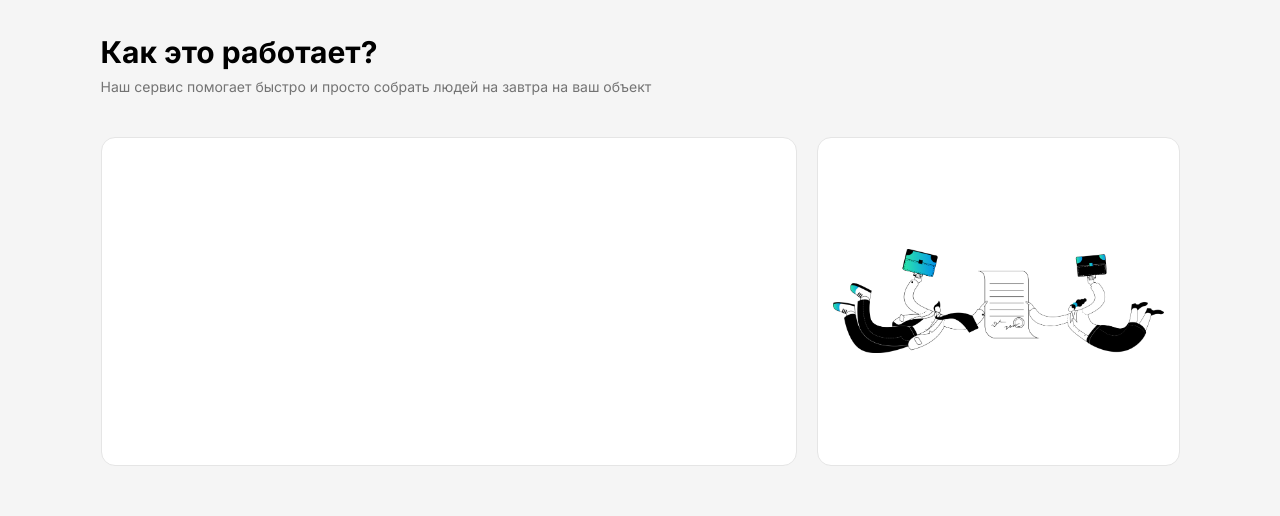
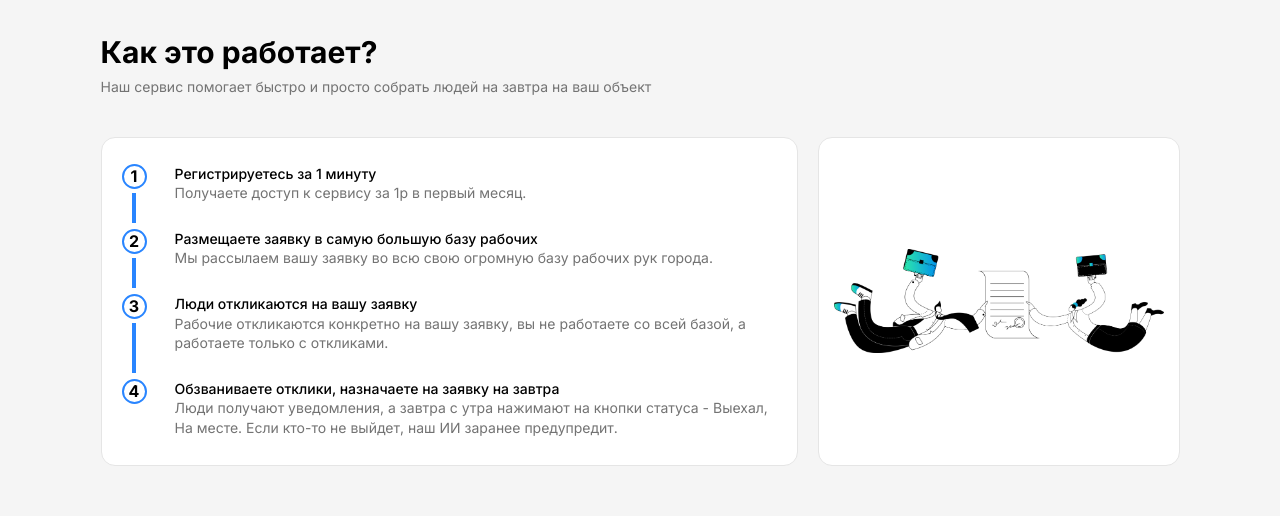
Before and after one commit to dekkud/Shift-Landing, a React (Vite) app: page / in a window 1280 px wide. Shown: the part 1820-2336 px from the top of the page. Built offline with nearby package versions, Linux system fonts and the light colour scheme.

Commit message:
add new UI element

```diff
--- /dev/null
+++ b/src/config/steps.js
@@ -0,0 +1,20 @@
+const steps = [
+	{
+		title: "Регистрируетесь за 1 минуту",
+		text: "Получаете доступ к сервису за 1р в первый месяц."
+	},
+	{
+		title: "Размещаете заявку в самую большую базу рабочих",
+		text: "Мы рассылаем вашу заявку во всю свою огромную базу рабочих рук города."
+	},
+	{
+		title: "Люди откликаются на вашу заявку",
+		text: "Рабочие откликаются конкретно на вашу заявку, вы не работаете со всей базой, а работаете только с откликами."
+	},
+	{
+		title: "Обзваниваете отклики, назначаете на заявку на завтра",
+		text: "Люди получают уведомления, а завтра с утра нажимают на кнопки статуса - Выехал, На месте. Если кто-то не выйдет, наш ИИ заранее предупредит."
+	}
+];
+
+export default steps
--- a/src/sections/HowItWorks/HowItWorks.jsx
+++ b/src/sections/HowItWorks/HowItWorks.jsx
@@ -1,7 +1,9 @@
 import styles from './HowItWorks.module.css'
 import howItWorksStepsImage from '@/assets/png/howItWorks.png'
+import steps from '@/config/steps'
 
 const HowItWorks = () => {
+
 	return (
 		<section className={styles.howItWorks}>
 			<div className={styles.container}>
@@ -12,7 +14,19 @@ const HowItWorks = () => {
 				</div>
 
 				<div className={styles.subStepsContainer}>
-					<div className={styles.stepsContainer}></div>
+					<div className={styles.stepsContainer}>
+						{steps.map((step, index) => (
+							<div className={styles.stepItems} key={index}>
+								<div className={styles.subStepNumber}>
+									<div className={styles.stepNumber}>{index + 1}</div>
+								</div>
+								<div className={styles.stepInfo}>
+									<h1>{step.title}</h1>
+									<p>{step.text}</p>
+								</div>
+							</div>
+						))}
+					</div>
 					<div className={styles.imgContainer}>
 						<img src={howItWorksStepsImage} alt="steps" className={styles.stepsImg} />
 					</div>
--- a/src/sections/HowItWorks/HowItWorks.module.css
+++ b/src/sections/HowItWorks/HowItWorks.module.css
@@ -58,6 +58,81 @@
 	object-fit: cover;
 }
 
+.stepNumber {
+	box-sizing: border-box;
+	display: flex;
+	justify-content: center;
+	align-items: center;
+	font-family: "Inter";
+	font-weight: 800;
+	font-size: 16px;
+	width: 25px;
+	height: 25px;
+	border: 2px #2985FF solid;
+	border-radius: 50%;
+	background-color: white;
+	z-index: 2;
+}
+.subStepNumber::after {
+  content: "";
+  position: absolute;
+  top: 29px;
+  bottom: -20px;
+  left: 50%;
+  transform: translateX(-50%);
+  width: 4px;
+  background-color: #2985FF;
+  z-index: 1;
+}
+
+.subStepNumber {
+	position: relative;
+	display: flex;
+	flex-direction: column;
+	align-items: center;
+	width: 25px;
+	flex-shrink: 0;
+}
+
+.stepItems:last-child .subStepNumber::after {
+	display: none;
+}
+
+.stepsContainer {
+	padding: 0 20px;
+}
+
+.stepItems {
+	display: flex;
+	padding-top: 26px;
+}
+
+.stepInfo {
+	padding-left: 16px;
+	margin-left: 12px;
+	display: flex;
+	flex-direction: column;
+	justify-content: center;
+
+	&>h1 {
+		margin: 0;
+		font-family: "Inter";
+		font-weight: 500;
+		font-size: 14px;
+		line-height: 140%;
+		letter-spacing: 0%;
+	}
+
+	&>p {
+		font-family: "Inter";
+		font-weight: 400;
+		font-size: 14px;
+		line-height: 140%;
+		letter-spacing: 0%;
+		color: #737373;
+	}
+}
+
 @media (max-width:1591px) {
 	.container {
 		width: 1079px;
@@ -68,7 +143,6 @@
 		height: 100%;
 		padding: 15px;
 	}
-
 }
 
 @media (max-width:1090px) {
@@ -90,6 +164,7 @@
 }
 
 @media (max-width:756px) {
+
 	/* temporary decision */
 	.container {
 		display: none;
```
